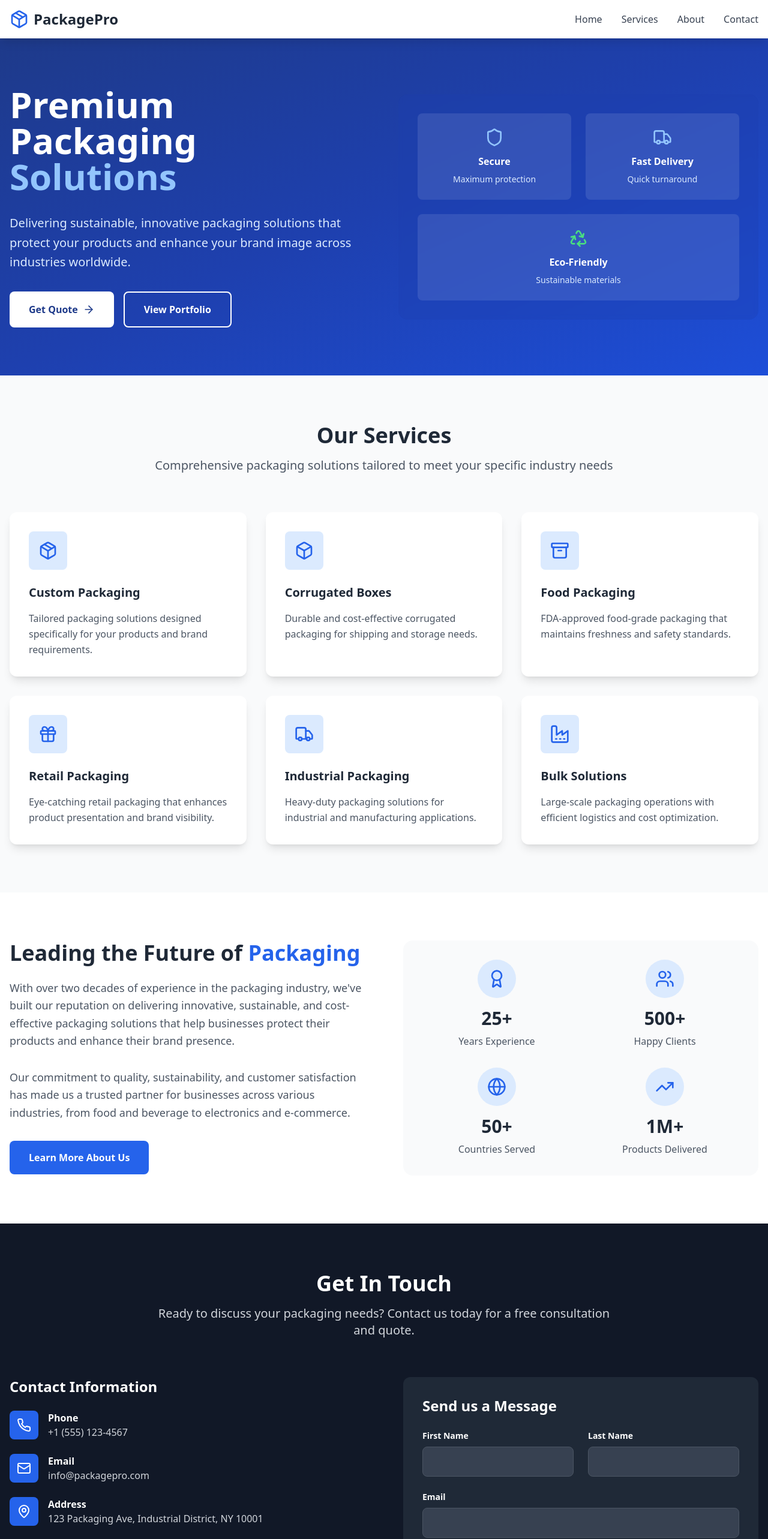
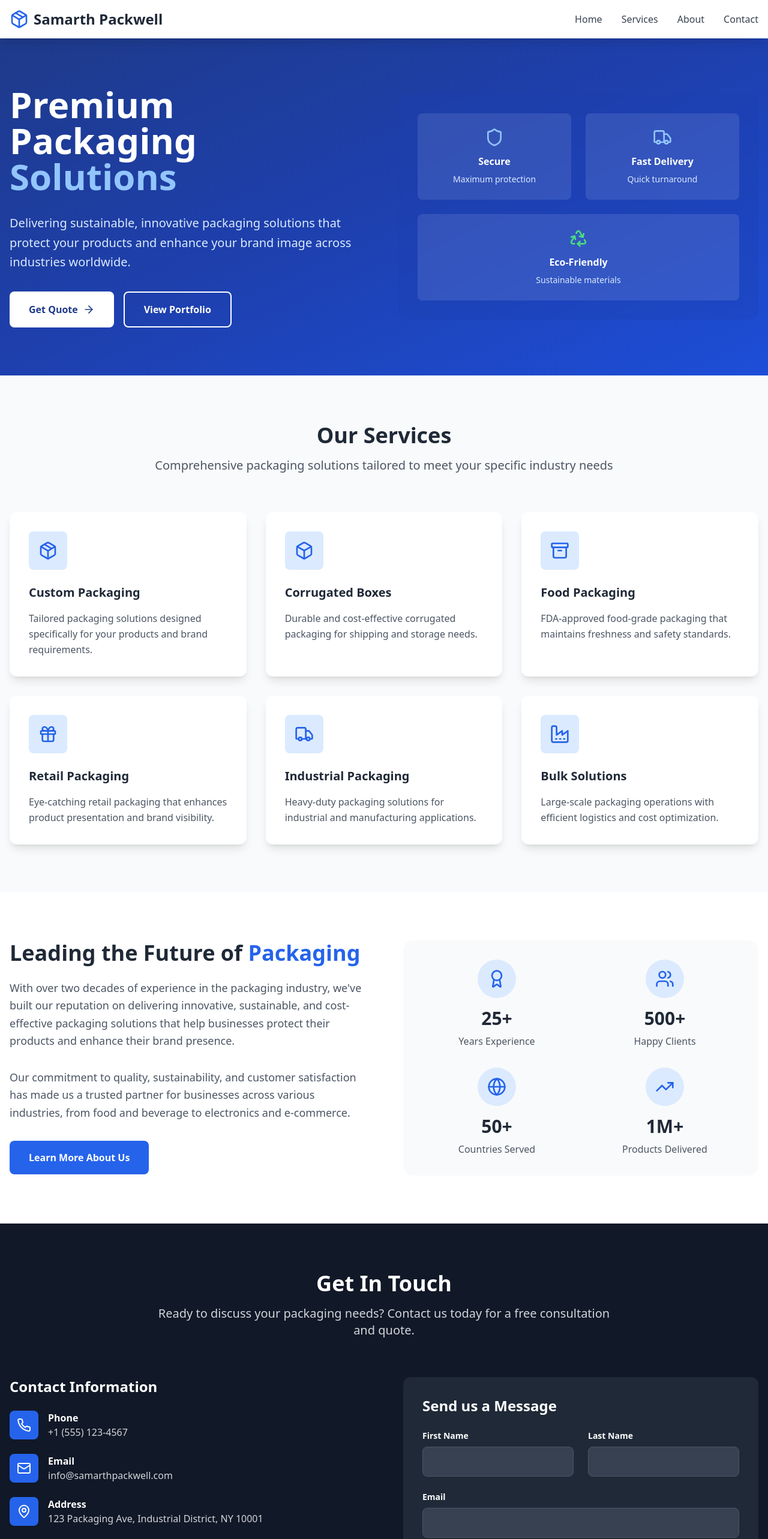
Before and after one commit to vaibxcodes/samarth1, a React (Vite) app: page / in a window 1280 px wide. Shown: the top 2566 px of the page at 60% size. Built offline with nearby package versions, Linux system fonts and the light colour scheme.

Commit message:
Rename company to Samarth Packwell
Update company name in the website.

```diff
--- a/src/components/Contact.tsx
+++ b/src/components/Contact.tsx
@@ -1,4 +1,3 @@
-
 import { Mail, Phone, MapPin, Send } from 'lucide-react';
 
 const Contact = () => {
@@ -32,7 +31,7 @@ const Contact = () => {
                   </div>
                   <div>
                     <div className="font-semibold">Email</div>
-                    <div className="text-gray-300">info@packagepro.com</div>
+                    <div className="text-gray-300">info@samarthpackwell.com</div>
                   </div>
                 </div>
                 <div className="flex items-center space-x-4">
--- a/src/components/Footer.tsx
+++ b/src/components/Footer.tsx
@@ -1,4 +1,3 @@
-
 import { Package, Facebook, Twitter, Linkedin, Instagram } from 'lucide-react';
 
 const Footer = () => {
@@ -9,7 +8,7 @@ const Footer = () => {
           <div className="space-y-4">
             <div className="flex items-center space-x-2">
               <Package className="h-8 w-8 text-blue-400" />
-              <span className="text-2xl font-bold">PackagePro</span>
+              <span className="text-2xl font-bold">Samarth Packwell</span>
             </div>
             <p className="text-gray-300 leading-relaxed">
               Your trusted partner for innovative and sustainable packaging solutions across all industries.
@@ -54,7 +53,7 @@ const Footer = () => {
         </div>
 
         <div className="border-t border-gray-700 mt-12 pt-8 text-center text-gray-400">
-          <p>&copy; 2024 PackagePro. All rights reserved. | Privacy Policy | Terms of Service</p>
+          <p>&copy; 2024 Samarth Packwell. All rights reserved. | Privacy Policy | Terms of Service</p>
         </div>
       </div>
     </footer>
--- a/src/components/Header.tsx
+++ b/src/components/Header.tsx
@@ -12,7 +12,7 @@ const Header = () => {
           {/* Logo */}
           <div className="flex items-center space-x-2">
             <Package className="h-8 w-8 text-blue-600" />
-            <span className="text-2xl font-bold text-gray-800">PackagePro</span>
+            <span className="text-2xl font-bold text-gray-800">Samarth Packwell</span>
           </div>
 
           {/* Desktop Navigation */}
```
